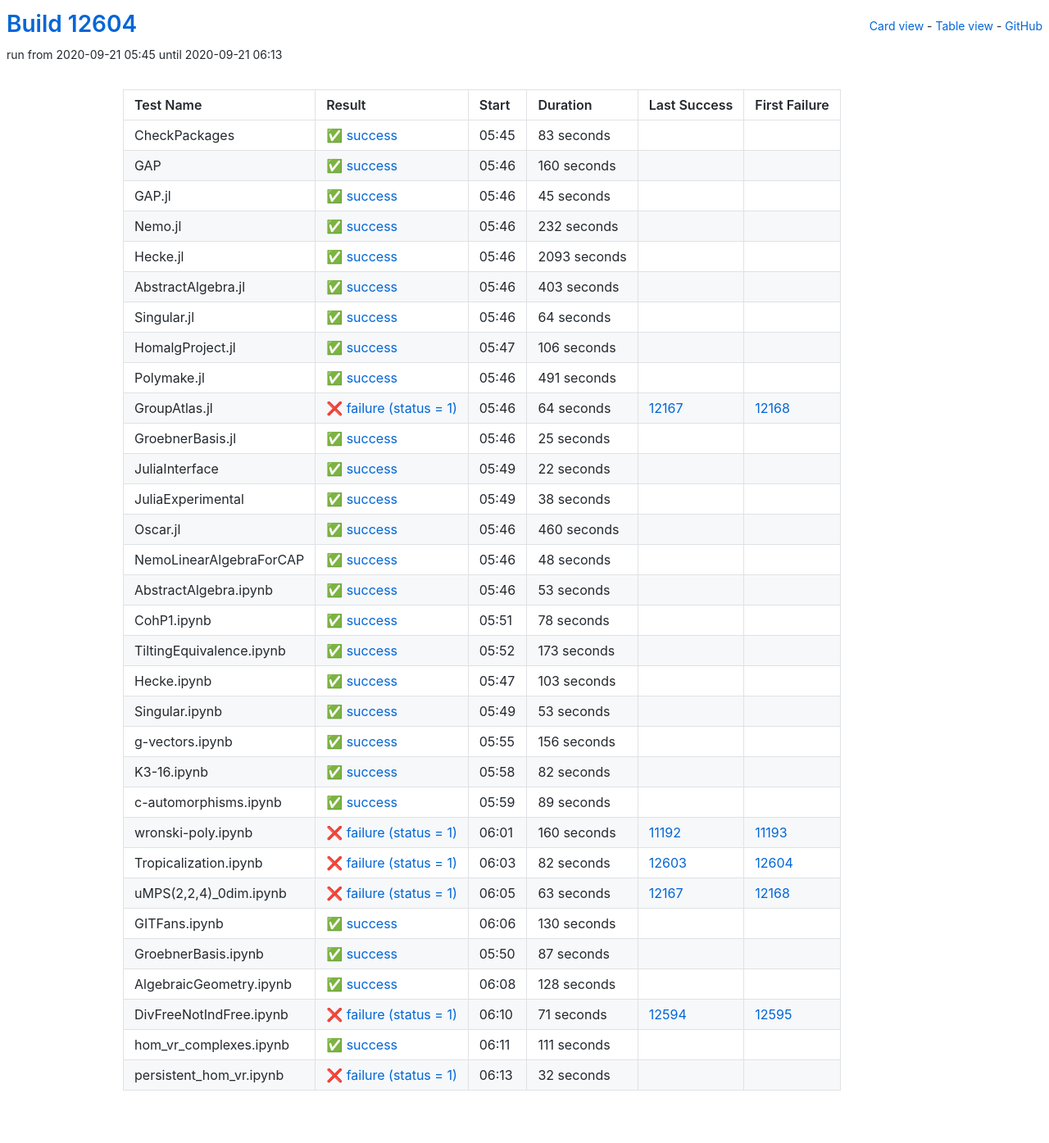
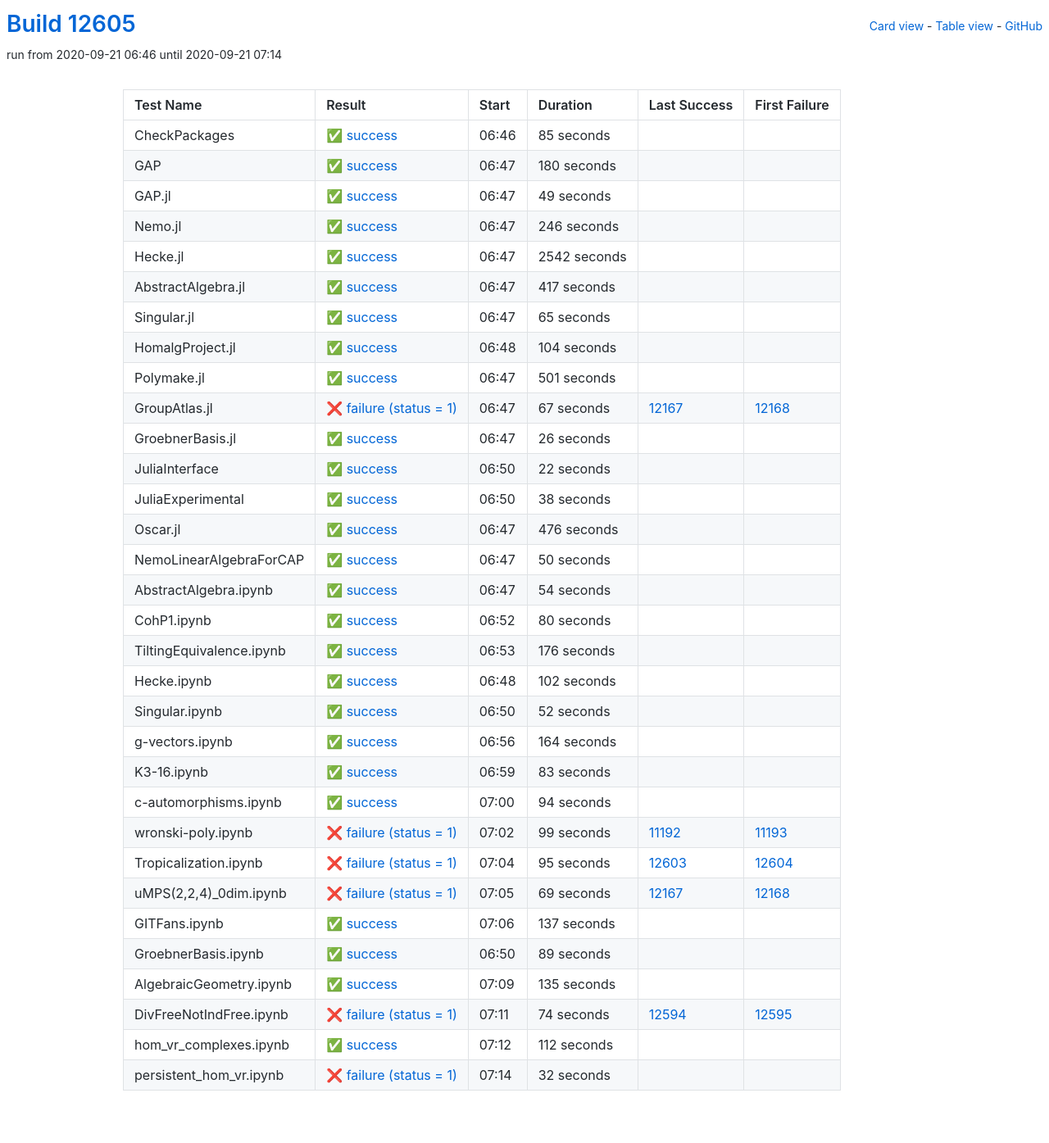
Before and after one commit to oscar-system/oscar-ci-status, a Jekyll site: the page built from table.html, in a window 1280 px wide. Shown: the whole page at 82% size. Built offline with Jekyll 4.4.1, drawn with Linux system fonts in a browser that asks for light colours.

Commit message:
Build #12605

```diff
--- a/_data/ci.yml
+++ b/_data/ci.yml
@@ -1,6 +1,6 @@
 ---
-build: 12604
-build_url: https://oscarci.mathematik.uni-kl.de/job/oscar/12604/
+build: 12605
+build_url: https://oscarci.mathematik.uni-kl.de/job/oscar/12605/
 job: oscar
 organization: oscar-system
 repo: oscar-ci-status
@@ -8,140 +8,140 @@ repourl: https://github.com/oscar-system/oscar-ci-status
 tests:
 - name: CheckPackages
   id: checkpackages
-  log: https://oscarci.mathematik.uni-kl.de/job/oscar/12604/artifact/logs/build-12604/CheckPackages.log
-  start: 2020-09-21 05:45
+  log: https://oscarci.mathematik.uni-kl.de/job/oscar/12605/artifact/logs/build-12605/CheckPackages.log
+  start: 2020-09-21 06:46
   success: true
   exitcode: 0
   status: success
-  duration: 83
+  duration: 85
   last_success: false
   last_success_url:
   first_failure: false
   first_failure_url:
 - name: GAP
   id: gap
-  log: https://oscarci.mathematik.uni-kl.de/job/oscar/12604/artifact/logs/build-12604/GAP.log
-  start: 2020-09-21 05:46
+  log: https://oscarci.mathematik.uni-kl.de/job/oscar/12605/artifact/logs/build-12605/GAP.log
+  start: 2020-09-21 06:47
   success: true
   exitcode: 0
   status: success
-  duration: 160
+  duration: 180
   last_success: false
   last_success_url:
   first_failure: false
   first_failure_url:
 - name: GAP.jl
   id: gap-jl
-  log: https://oscarci.mathematik.uni-kl.de/job/oscar/12604/artifact/logs/build-12604/GAP.jl.log
-  start: 2020-09-21 05:46
+  log: https://oscarci.mathematik.uni-kl.de/job/oscar/12605/artifact/logs/build-12605/GAP.jl.log
+  start: 2020-09-21 06:47
   success: true
   exitcode: 0
   status: success
-  duration: 45
+  duration: 49
   last_success: false
   last_success_url:
   first_failure: false
   first_failure_url:
 - name: Nemo.jl
   id: nemo-jl
-  log: https://oscarci.mathematik.uni-kl.de/job/oscar/12604/artifact/logs/build-12604/Nemo.jl.log
-  start: 2020-09-21 05:46
+  log: https://oscarci.mathematik.uni-kl.de/job/oscar/12605/artifact/logs/build-12605/Nemo.jl.log
+  start: 2020-09-21 06:47
   success: true
   exitcode: 0
   status: success
-  duration: 232
+  duration: 246
   last_success: false
   last_success_url:
   first_failure: false
   first_failure_url:
 - name: Hecke.jl
   id: hecke-jl
-  log: https://oscarci.mathematik.uni-kl.de/job/oscar/12604/artifact/logs/build-12604/Hecke.jl.log
-  start: 2020-09-21 05:46
+  log: https://oscarci.mathematik.uni-kl.de/job/oscar/12605/artifact/logs/build-12605/Hecke.jl.log
+  start: 2020-09-21 06:47
   success: true
   exitcode: 0
   status: success
-  duration: 2093
+  duration: 2542
   last_success: false
   last_success_url:
   first_failure: false
   first_failure_url:
 - name: AbstractAlgebra.jl
   id: abstractalgebra-jl
-  log: https://oscarci.mathematik.uni-kl.de/job/oscar/12604/artifact/logs/build-12604/AbstractAlgebra.jl.log
-  start: 2020-09-21 05:46
+  log: https://oscarci.mathematik.uni-kl.de/job/oscar/12605/artifact/logs/build-12605/AbstractAlgebra.jl.log
+  start: 2020-09-21 06:47
   success: true
   exitcode: 0
   status: success
-  duration: 403
+  duration: 417
   last_success: false
   last_success_url:
   first_failure: false
   first_failure_url:
 - name: Singular.jl
   id: singular-jl
-  log: https://oscarci.mathematik.uni-kl.de/job/oscar/12604/artifact/logs/build-12604/Singular.jl.log
-  start: 2020-09-21 05:46
+  log: https://oscarci.mathematik.uni-kl.de/job/oscar/12605/artifact/logs/build-12605/Singular.jl.log
+  start: 2020-09-21 06:47
   success: true
   exitcode: 0
   status: success
-  duration: 64
+  duration: 65
   last_success: false
   last_success_url:
   first_failure: false
   first_failure_url:
 - name: HomalgProject.jl
   id: homalgproject-jl
-  log: https://oscarci.mathematik.uni-kl.de/job/oscar/12604/artifact/logs/build-12604/HomalgProject.jl.log
-  start: 2020-09-21 05:47
+  log: https://oscarci.mathematik.uni-kl.de/job/oscar/12605/artifact/logs/build-12605/HomalgProject.jl.log
+  start: 2020-09-21 06:48
   success: true
   exitcode: 0
   status: success
-  duration: 106
+  duration: 104
   last_success: false
   last_success_url:
   first_failure: false
   first_failure_url:
 - name: Polymake.jl
   id: polymake-jl
-  log: https://oscarci.mathematik.uni-kl.de/job/oscar/12604/artifact/logs/build-12604/Polymake.jl.log
-  start: 2020-09-21 05:46
+  log: https://oscarci.mathematik.uni-kl.de/job/oscar/12605/artifact/logs/build-12605/Polymake.jl.log
+  start: 2020-09-21 06:47
   success: true
   exitcode: 0
   status: success
-  duration: 491
+  duration: 501
   last_success: false
   last_success_url:
   first_failure: false
   first_failure_url:
 - name: GroupAtlas.jl
   id: groupatlas-jl
-  log: https://oscarci.mathematik.uni-kl.de/job/oscar/12604/artifact/logs/build-12604/GroupAtlas.jl.log
-  start: 2020-09-21 05:46
+  log: https://oscarci.mathematik.uni-kl.de/job/oscar/12605/artifact/logs/build-12605/GroupAtlas.jl.log
+  start: 2020-09-21 06:47
   success: false
   exitcode: 1
   status: failure
-  duration: 64
+  duration: 67
   last_success: 12167
   last_success_url: https://oscarci.mathematik.uni-kl.de/job/oscar/12167/
   first_failure: 12168
   first_failure_url: https://oscarci.mathematik.uni-kl.de/job/oscar/12168/
 - name: GroebnerBasis.jl
   id: groebnerbasis-jl
-  log: https://oscarci.mathematik.uni-kl.de/job/oscar/12604/artifact/logs/build-12604/GroebnerBasis.jl.log
-  start: 2020-09-21 05:46
+  log: https://oscarci.mathematik.uni-kl.de/job/oscar/12605/artifact/logs/build-12605/GroebnerBasis.jl.log
+  start: 2020-09-21 06:47
   success: true
   exitcode: 0
   status: success
-  duration: 25
+  duration: 26
   last_success: false
   last_success_url:
   first_failure: false
   first_failure_url:
 - name: JuliaInterface
   id: juliainterface
-  log: https://oscarci.mathematik.uni-kl.de/job/oscar/12604/artifact/logs/build-12604/JuliaInterface.log
-  start: 2020-09-21 05:49
+  log: https://oscarci.mathematik.uni-kl.de/job/oscar/12605/artifact/logs/build-12605/JuliaInterface.log
+  start: 2020-09-21 06:50
   success: true
   exitcode: 0
   status: success
@@ -152,8 +152,8 @@ tests:
   first_failure_url:
 - name: JuliaExperimental
   id: juliaexperimental
-  log: https://oscarci.mathematik.uni-kl.de/job/oscar/12604/artifact/logs/build-12604/JuliaExperimental.log
-  start: 2020-09-21 05:49
+  log: https://oscarci.mathematik.uni-kl.de/job/oscar/12605/artifact/logs/build-12605/JuliaExperimental.log
+  start: 2020-09-21 06:50
   success: true
   exitcode: 0
   status: success
@@ -164,116 +164,176 @@ tests:
   first_failure_url:
 - name: Oscar.jl
   id: oscar-jl
-  log: https://oscarci.mathematik.uni-kl.de/job/oscar/12604/artifact/logs/build-12604/Oscar.jl.log
-  start: 2020-09-21 05:46
+  log: https://oscarci.mathematik.uni-kl.de/job/oscar/12605/artifact/logs/build-12605/Oscar.jl.log
+  start: 2020-09-21 06:47
   success: true
   exitcode: 0
   status: success
-  duration: 460
+  duration: 476
   last_success: false
   last_success_url:
   first_failure: false
   first_failure_url:
 - name: NemoLinearAlgebraForCAP
   id: nemolinearalgebraforcap
-  log: https://oscarci.mathematik.uni-kl.de/job/oscar/12604/artifact/logs/build-12604/NemoLinearAlgebraForCAP.log
-  start: 2020-09-21 05:46
+  log: https://oscarci.mathematik.uni-kl.de/job/oscar/12605/artifact/logs/build-12605/NemoLinearAlgebraForCAP.log
+  start: 2020-09-21 06:47
   success: true
   exitcode: 0
   status: success
-  duration: 48
+  duration: 50
   last_success: false
   last_success_url:
   first_failure: false
   first_failure_url:
 - name: AbstractAlgebra.ipynb
   id: abstractalgebra-ipynb
-  log: https://oscarci.mathematik.uni-kl.de/job/oscar/12604/artifact/logs/build-12604/AbstractAlgebra.ipynb.log
-  start: 2020-09-21 05:46
+  log: https://oscarci.mathematik.uni-kl.de/job/oscar/12605/artifact/logs/build-12605/AbstractAlgebra.ipynb.log
+  start: 2020-09-21 06:47
   success: true
   exitcode: 0
   status: success
-  duration: 53
+  duration: 54
   last_success: false
   last_success_url:
   first_failure: false
   first_failure_url:
 - name: CohP1.ipynb
   id: cohp1-ipynb
-  log: https://oscarci.mathematik.uni-kl.de/job/oscar/12604/artifact/logs/build-12604/CohP1.ipynb.log
-  start: 2020-09-21 05:51
+  log: https://oscarci.mathematik.uni-kl.de/job/oscar/12605/artifact/logs/build-12605/CohP1.ipynb.log
+  start: 2020-09-21 06:52
   success: true
   exitcode: 0
   status: success
-  duration: 78
+  duration: 80
   last_success: false
   last_success_url:
   first_failure: false
   first_failure_url:
 - name: TiltingEquivalence.ipynb
   id: tiltingequivalence-ipynb
-  log: https://oscarci.mathematik.uni-kl.de/job/oscar/12604/artifact/logs/build-12604/TiltingEquivalence.ipynb.log
-  start: 2020-09-21 05:52
+  log: https://oscarci.mathematik.uni-kl.de/job/oscar/12605/artifact/logs/build-12605/TiltingEquivalence.ipynb.log
+  start: 2020-09-21 06:53
   success: true
   exitcode: 0
   status: success
-  duration: 173
+  duration: 176
   last_success: false
   last_success_url:
   first_failure: false
   first_failure_url:
 - name: Hecke.ipynb
   id: hecke-ipynb
-  log: https://oscarci.mathematik.uni-kl.de/job/oscar/12604/artifact/logs/build-12604/Hecke.ipynb.log
-  start: 2020-09-21 05:47
+  log: https://oscarci.mathematik.uni-kl.de/job/oscar/12605/artifact/logs/build-12605/Hecke.ipynb.log
+  start: 2020-09-21 06:48
   success: true
   exitcode: 0
   status: success
-  duration: 103
+  duration: 102
   last_success: false
   last_success_url:
   first_failure: false
   first_failure_url:
 - name: Singular.ipynb
   id: singular-ipynb
-  log: https://oscarci.mathematik.uni-kl.de/job/oscar/12604/artifact/logs/build-12604/Singular.ipynb.log
-  start: 2020-09-21 05:49
+  log: https://oscarci.mathematik.uni-kl.de/job/oscar/12605/artifact/logs/build-12605/Singular.ipynb.log
+  start: 2020-09-21 06:50
   success: true
   exitcode: 0
   status: success
-  duration: 53
+  duration: 52
   last_success: false
   last_success_url:
   first_failure: false
   first_failure_url:
 - name: g-vectors.ipynb
   id: g-vectors-ipynb
-  log: https://oscarci.mathematik.uni-kl.de/job/oscar/12604/artifact/logs/build-12604/g-vectors.ipynb.log
-  start: 2020-09-21 05:55
+  log: https://oscarci.mathematik.uni-kl.de/job/oscar/12605/artifact/logs/build-12605/g-vectors.ipynb.log
+  start: 2020-09-21 06:56
   success: true
   exitcode: 0
   status: success
-  duration: 156
+  duration: 164
   last_success: false
   last_success_url:
   first_failure: false
   first_failure_url:
 - name: K3-16.ipynb
   id: k3-16-ipynb
-  log: https://oscarci.mathematik.uni-kl.de/job/oscar/12604/artifact/logs/build-12604/K3-16.ipynb.log
-  start: 2020-09-21 05:58
+  log: https://oscarci.mathematik.uni-kl.de/job/oscar/12605/artifact/logs/build-12605/K3-16.ipynb.log
+  start: 2020-09-21 06:59
   success: true
   exitcode: 0
   status: success
-  duration: 82
+  duration: 83
   last_success: false
   last_success_url:
   first_failure: false
   first_failure_url:
 - name: c-automorphisms.ipynb
   id: c-automorphisms-ipynb
-  log: https://oscarci.mathematik.uni-kl.de/job/oscar/12604/artifact/logs/build-12604/c-automorphisms.ipynb.log
-  start: 2020-09-21 05:59
+  log: https://oscarci.mathematik.uni-kl.de/job/oscar/12605/artifact/logs/build-12605/c-automorphisms.ipynb.log
+  start: 2020-09-21 07:00
+  success: true
+  exitcode: 0
+  status: success
+  duration: 94
+  last_success: false
+  last_success_url:
+  first_failure: false
+  first_failure_url:
+- name: wronski-poly.ipynb
+  id: wronski-poly-ipynb
+  log: https://oscarci.mathematik.uni-kl.de/job/oscar/12605/artifact/logs/build-12605/wronski-poly.ipynb.log
+  start: 2020-09-21 07:02
+  success: false
+  exitcode: 1
+  status: failure
+  duration: 99
+  last_success: 11192
+  last_success_url: https://oscarci.mathematik.uni-kl.de/job/oscar/11192/
+  first_failure: 11193
+  first_failure_url: https://oscarci.mathematik.uni-kl.de/job/oscar/11193/
+- name: Tropicalization.ipynb
+  id: tropicalization-ipynb
+  log: https://oscarci.mathematik.uni-kl.de/job/oscar/12605/artifact/logs/build-12605/Tropicalization.ipynb.log
+  start: 2020-09-21 07:04
+  success: false
+  exitcode: 1
+  status: failure
+  duration: 95
+  last_success: 12603
+  last_success_url: https://oscarci.mathematik.uni-kl.de/job/oscar/12603/
+  first_failure: 12604
+  first_failure_url: https://oscarci.mathematik.uni-kl.de/job/oscar/12604/
+- name: uMPS(2,2,4)_0dim.ipynb
+  id: umps-2-2-4-0dim-ipynb
+  log: https://oscarci.mathematik.uni-kl.de/job/oscar/12605/artifact/logs/build-12605/uMPS-2-2-4-_0dim.ipynb.log
+  start: 2020-09-21 07:05
+  success: false
+  exitcode: 1
+  status: failure
+  duration: 69
+  last_success: 12167
+  last_success_url: https://oscarci.mathematik.uni-kl.de/job/oscar/12167/
+  first_failure: 12168
+  first_failure_url: https://oscarci.mathematik.uni-kl.de/job/oscar/12168/
+- name: GITFans.ipynb
+  id: gitfans-ipynb
+  log: https://oscarci.mathematik.uni-kl.de/job/oscar/12605/artifact/logs/build-12605/GITFans.ipynb.log
+  start: 2020-09-21 07:06
+  success: true
+  exitcode: 0
+  status: success
+  duration: 137
+  last_success: false
+  last_success_url:
+  first_failure: false
+  first_failure_url:
+- name: GroebnerBasis.ipynb
+  id: groebnerbasis-ipynb
+  log: https://oscarci.mathematik.uni-kl.de/job/oscar/12605/artifact/logs/build-12605/GroebnerBasis.ipynb.log
+  start: 2020-09-21 06:50
   success: true
   exitcode: 0
   status: success
@@ -282,106 +342,46 @@ tests:
   last_success_url:
   first_failure: false
   first_failure_url:
-- name: wronski-poly.ipynb
-  id: wronski-poly-ipynb
-  log: https://oscarci.mathematik.uni-kl.de/job/oscar/12604/artifact/logs/build-12604/wronski-poly.ipynb.log
-  start: 2020-09-21 06:01
-  success: false
-  exitcode: 1
-  status: failure
-  duration: 160
-  last_success: 11192
-  last_success_url: https://oscarci.mathematik.uni-kl.de/job/oscar/11192/
-  first_failure: 11193
-  first_failure_url: https://oscarci.mathematik.uni-kl.de/job/oscar/11193/
-- name: Tropicalization.ipynb
-  id: tropicalization-ipynb
-  log: https://oscarci.mathematik.uni-kl.de/job/oscar/12604/artifact/logs/build-12604/Tropicalization.ipynb.log
-  start: 2020-09-21 06:03
-  success: false
-  exitcode: 1
-  status: failure
-  duration: 82
-  last_success: 12603
-  last_success_url: https://oscarci.mathematik.uni-kl.de/job/oscar/12603/
-  first_failure: 12604
-  first_failure_url: https://oscarci.mathematik.uni-kl.de/job/oscar/12604/
-- name: uMPS(2,2,4)_0dim.ipynb
-  id: umps-2-2-4-0dim-ipynb
-  log: https://oscarci.mathematik.uni-kl.de/job/oscar/12604/artifact/logs/build-12604/uMPS-2-2-4-_0dim.ipynb.log
-  start: 2020-09-21 06:05
-  success: false
-  exitcode: 1
-  status: failure
-  duration: 63
-  last_success: 12167
-  last_success_url: https://oscarci.mathematik.uni-kl.de/job/oscar/12167/
-  first_failure: 12168
-  first_failure_url: https://oscarci.mathematik.uni-kl.de/job/oscar/12168/
-- name: GITFans.ipynb
-  id: gitfans-ipynb
-  log: https://oscarci.mathematik.uni-kl.de/job/oscar/12604/artifact/logs/build-12604/GITFans.ipynb.log
-  start: 2020-09-21 06:06
+- name: AlgebraicGeometry.ipynb
+  id: algebraicgeometry-ipynb
+  log: https://oscarci.mathematik.uni-kl.de/job/oscar/12605/artifact/logs/build-12605/AlgebraicGeometry.ipynb.log
+  start: 2020-09-21 07:09
   success: true
   exitcode: 0
   status: success
-  duration: 130
-  last_success: false
-  last_success_url:
-  first_failure: false
-  first_failure_url:
-- name: GroebnerBasis.ipynb
-  id: groebnerbasis-ipynb
-  log: https://oscarci.mathematik.uni-kl.de/job/oscar/12604/artifact/logs/build-12604/GroebnerBasis.ipynb.log
-  start: 2020-09-21 05:50
-  success: true
-  exitcode: 0
-  status: success
-  duration: 87
-  last_success: false
-  last_success_url:
-  first_failure: false
-  first_failure_url:
-- name: AlgebraicGeometry.ipynb
-  id: algebraicgeometry-ipynb
-  log: https://oscarci.mathematik.uni-kl.de/job/oscar/12604/artifact/logs/build-12604/AlgebraicGeometry.ipynb.log
-  start: 2020-09-21 06:08
-  success: true
-  exitcode: 0
-  status: success
-  duration: 128
+  duration: 135
   last_success: false
   last_success_url:
   first_failure: false
   first_failure_url:
 - name: DivFreeNotIndFree.ipynb
   id: divfreenotindfree-ipynb
-  log: https://oscarci.mathematik.uni-kl.de/job/oscar/12604/artifact/logs/build-12604/DivFreeNotIndFree.ipynb.log
-  start: 2020-09-21 06:10
+  log: https://oscarci.mathematik.uni-kl.de/job/oscar/12605/artifact/logs/build-12605/DivFreeNotIndFree.ipynb.log
+  start: 2020-09-21 07:11
   success: false
   exitcode: 1
   status: failure
-  duration: 71
+  duration: 74
   last_success: 12594
   last_success_url: https://oscarci.mathematik.uni-kl.de/job/oscar/12594/
   first_failure: 12595
   first_failure_url: https://oscarci.mathematik.uni-kl.de/job/oscar/12595/
 - name: hom_vr_complexes.ipynb
   id: hom-vr-complexes-ipynb
-  log: https://oscarci.mathematik.uni-kl.de/job/oscar/12604/artifact/logs/build-12604/hom_vr_complexes.ipynb.log
-  start: 2020-09-21 06:11
+  log: https://oscarci.mathematik.uni-kl.de/job/oscar/12605/artifact/logs/build-12605/hom_vr_complexes.ipynb.log
+  start: 2020-09-21 07:12
   success: true
   exitcode: 0
   status: success
-  duration: 111
+  duration: 112
   last_success: false
   last_success_url:
   first_failure: false
   first_failure_url:
 - name: persistent_hom_vr.ipynb
   id: persistent-hom-vr-ipynb
-  log: https://oscarci.mathematik.uni-kl.de/job/oscar/12604/artifact/logs/build-12604/persistent_hom_vr.ipynb.log
-  start: 2020-09-21 06:13
+  log: https://oscarci.mathematik.uni-kl.de/job/oscar/12605/artifact/logs/build-12605/persistent_hom_vr.ipynb.log
+  start: 2020-09-21 07:14
   success: false
   exitcode: 1
   status: failure
```
Also changed, not shown: README.md.
